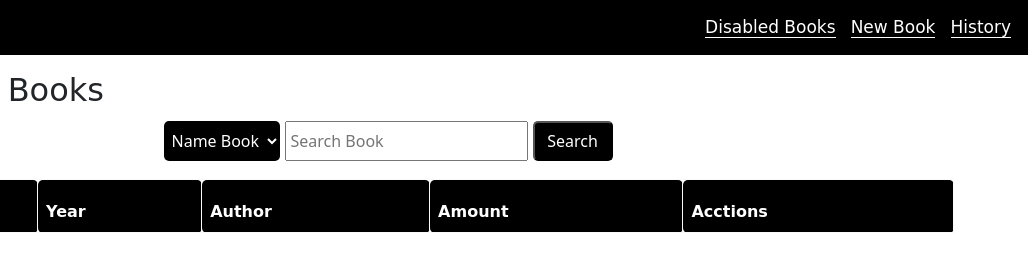
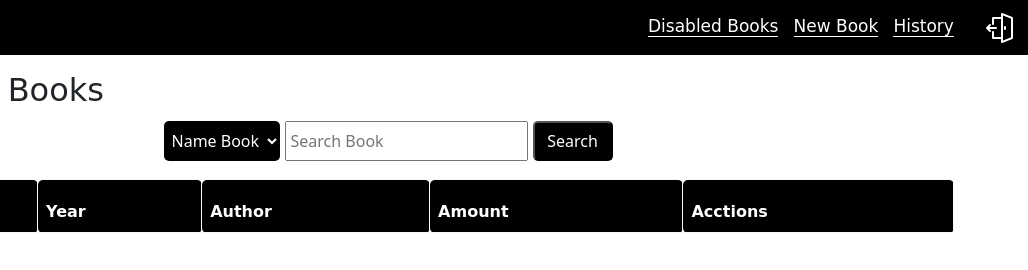
Before and after one commit to SebaasG/LibraryCompartido, a website: page public/views/adminBooks.html in a window 1280 px wide. Shown: the full height of the page, 252-1280 px from the left. Drawn offline with nearby package versions, Linux system fonts and the light colour scheme; no server answers.

Commit message:
logOut Yes

```diff
--- a/public/css/styleAdmin.css
+++ b/public/css/styleAdmin.css
@@ -30,6 +30,9 @@
   border-bottom: 1px solid #fff;
   margin: 5px;
   font-size: 17px;
+}
+.logout-icon{
+  margin-left: 20px;
 }
 .vinculo-a:hover {
   color: #f5cbcb;
--- a/public/views/adminBooks.html
+++ b/public/views/adminBooks.html
@@ -24,6 +24,8 @@
           <button id="btn-disableBooks" ><a href="../views/adminDisabledBooks.html" class="vinculo-a">Disabled Books</a> </button>
           <button data-bs-toggle="modal" data-bs-target="#modal-create_book"><a class="vinculo-a">New Book</a> </button>
           <button><a href="./history.html" class="vinculo-a">History</a> </button>
+          <button><a id="btn-logout" class="logout-icon"><img src="../images/log out.png" alt="Log Out"></a> </button>
+
 
     </nav>
   </header>
```
Also changed, not shown: public/views/adminDisabledBooks.html (+2 -0 lines), public/views/history.html (+2 -0 lines), public/images/icons8-atrás-50.png (deleted), public/images/icons8-emoji-de-marca-de-verificación-30.png (deleted), public/images/log out.png (added), public/images/logout.png (added), public/js/logout.js (added).
